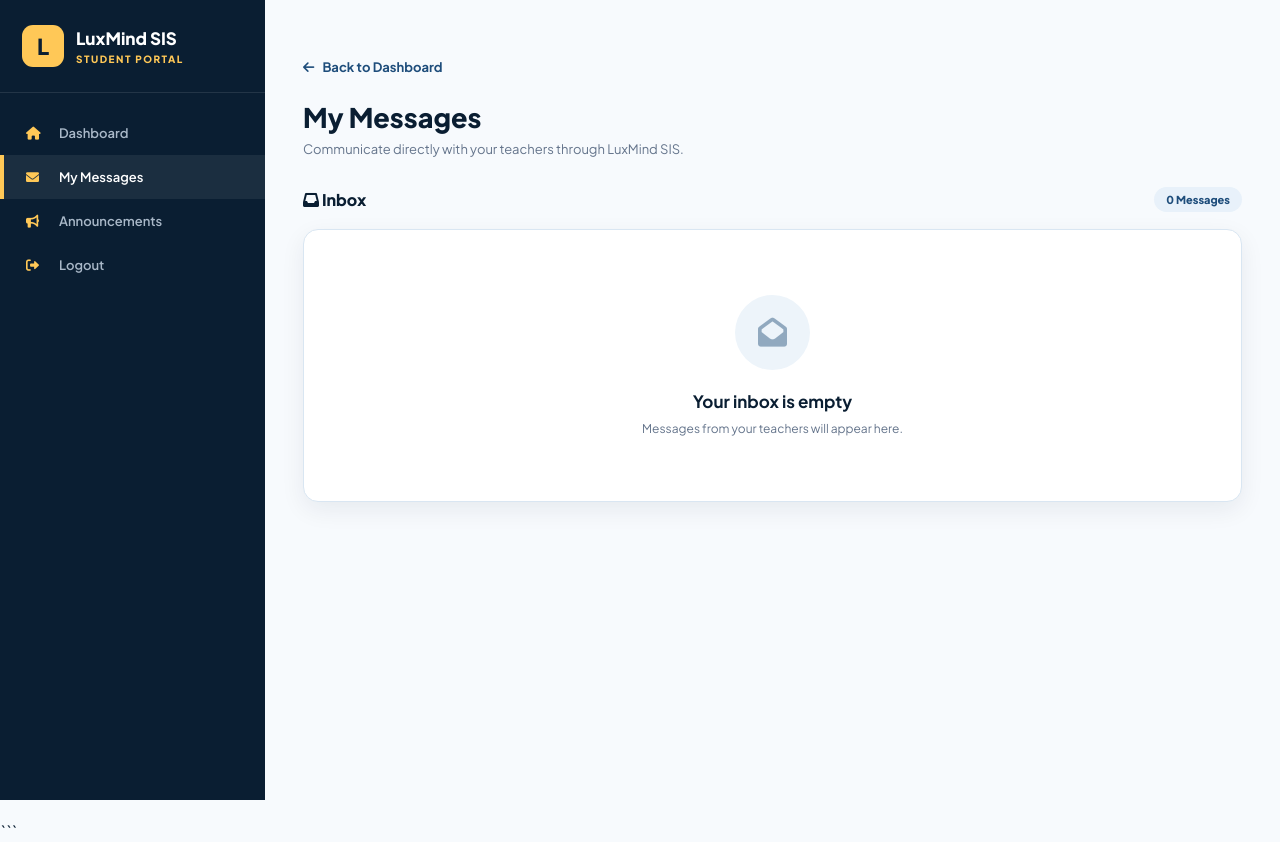
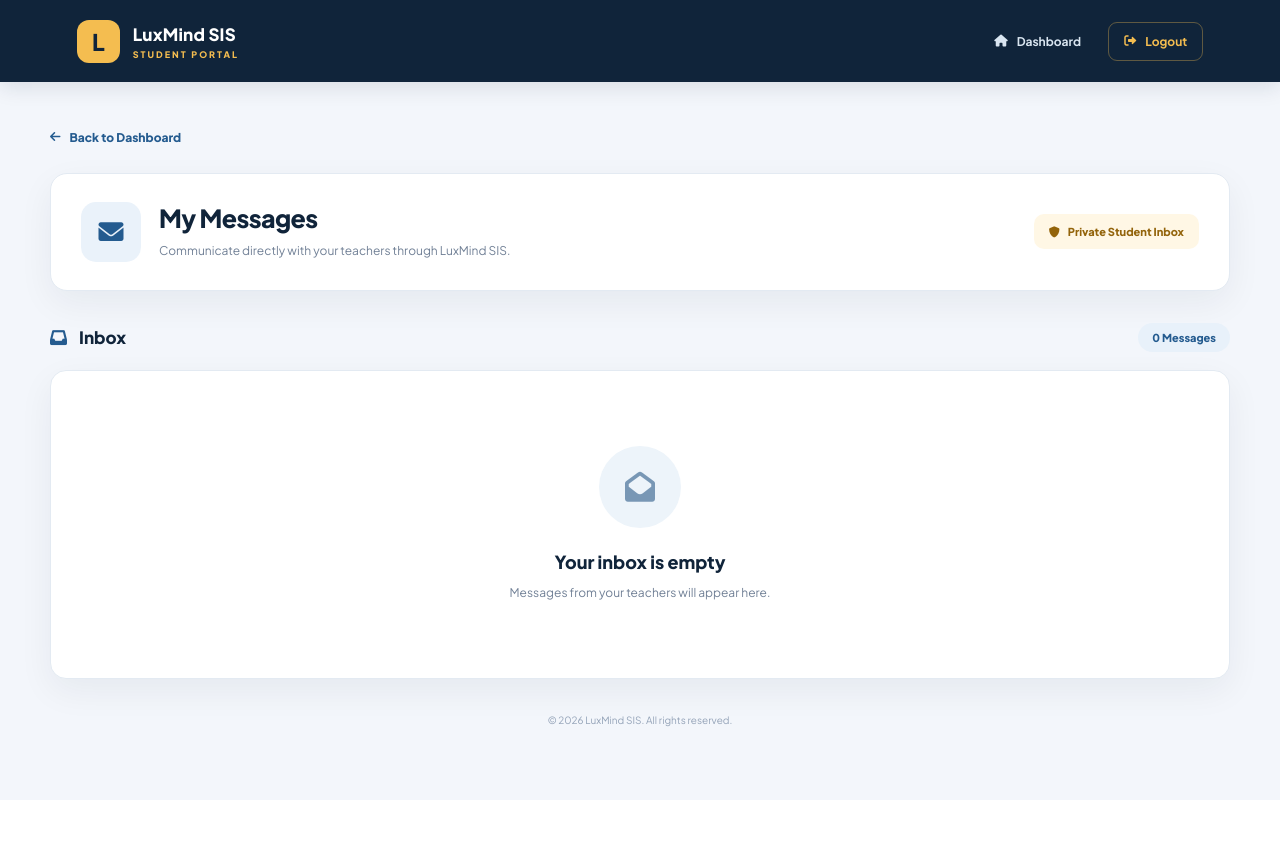
Before and after one commit to janvier0074/luxmind-sis-v2, a Node server app: template views/student-messages.ejs in a window 1280 px wide. After the commit the page ends 727 px from the top, so only its background shows below. Run offline with Node 20, Linux system fonts and the light colour scheme; the template is opened without the code that fills it, so the values that code supplies are empty; some libraries are stand-ins or nearby versions.

Commit message:
Redesign student messages page without sidebar

````diff
--- a/views/student-messages.ejs
+++ b/views/student-messages.ejs
@@ -1,4 +1,4 @@
-```ejs
+
 <!DOCTYPE html>
 <html lang="en">
 <head>
@@ -8,157 +8,234 @@
 
   <link rel="stylesheet" href="https://cdnjs.cloudflare.com/ajax/libs/font-awesome/6.0.0-beta3/css/all.min.css">
   <link href="https://fonts.googleapis.com/css2?family=Plus+Jakarta+Sans:wght@400;500;600;700;800&display=swap" rel="stylesheet">
-  <link rel="stylesheet" href="/css/mobile.css">
 
   <style>
-    * { box-sizing: border-box; margin: 0; padding: 0; font-family: 'Plus Jakarta Sans', sans-serif; }
+    :root {
+      --navy: #10243a;
+      --blue: #245b8f;
+      --gold: #f4bd50;
+      --background: #f3f6fb;
+      --white: #ffffff;
+      --muted: #718096;
+      --border: #e3eaf2;
+      --success: #16845d;
+      --danger: #b42318;
+      --shadow: 0 12px 35px rgba(16,36,58,.06);
+    }
 
-    :root {
-      --navy: #0a1e32;
-      --blue: #1e4d7b;
-      --gold: #ffc857;
-      --ice: #f7fafd;
-      --frost: #d9e6f2;
-      --muted: #64748b;
-      --success: #16845d;
-      --shadow: 0 8px 25px rgba(10,30,50,.07);
+    * {
+      box-sizing: border-box;
+      margin: 0;
+      padding: 0;
+      font-family: 'Plus Jakarta Sans', sans-serif;
     }
 
     body {
       min-height: 100vh;
-      background: var(--ice);
+      background: var(--background);
       color: var(--navy);
     }
 
-    .sidebar {
-      position: fixed;
-      inset: 0 auto 0 0;
-      width: 265px;
+    a {
+      text-decoration: none;
+    }
+
+    .top-header {
       background: var(--navy);
       color: white;
-      z-index: 1000;
-      overflow-y: auto;
-      transition: transform .3s ease;
+      padding: 0 6%;
+      min-height: 82px;
+      display: flex;
+      align-items: center;
+      justify-content: space-between;
+      gap: 20px;
+      box-shadow: 0 5px 20px rgba(16,36,58,.12);
     }
 
-    .sidebar-brand {
+    .brand {
+      display: flex;
+      align-items: center;
+      gap: 13px;
+    }
+
+    .brand-mark {
+      width: 43px;
+      height: 43px;
+      display: grid;
+      place-items: center;
+      border-radius: 12px;
+      background: var(--gold);
+      color: var(--navy);
+      font-size: 23px;
+      font-weight: 800;
+    }
+
+    .brand-name {
+      font-size: 17px;
+      font-weight: 800;
+      letter-spacing: .2px;
+    }
+
+    .brand-name span {
+      display: block;
+      color: var(--gold);
+      font-size: 9px;
+      letter-spacing: 2px;
+      margin-top: 4px;
+    }
+
+    .header-links {
       display: flex;
       align-items: center;
       gap: 12px;
-      padding: 25px 22px;
-      border-bottom: 1px solid rgba(255,255,255,.1);
     }
 
-    .brand-mark {
-      width: 42px;
-      height: 42px;
-      display: grid;
-      place-items: center;
-      background: var(--gold);
-      color: var(--navy);
-      border-radius: 11px;
-      font-size: 22px;
-      font-weight: 800;
-    }
-
-    .brand-name { font-weight: 800; font-size: 17px; }
-    .brand-name span {
-      display: block;
-      color: var(--gold);
-      font-size: 10px;
-      letter-spacing: 1.5px;
-      margin-top: 4px;
-    }
-
-    .sidebar-menu {
-      list-style: none;
-      padding: 18px 0;
-    }
-
-    .menu-link {
-      display: flex;
+    .header-link {
+      display: inline-flex;
       align-items: center;
-      gap: 13px;
-      padding: 14px 22px;
-      color: #a9b8c8;
-      text-decoration: none;
-      font-size: 13px;
-      font-weight: 600;
-      border-left: 4px solid transparent;
+      gap: 9px;
+      color: #d9e5f0;
+      font-size: 12px;
+      font-weight: 700;
+      padding: 11px 15px;
+      border-radius: 9px;
       transition: .2s;
     }
 
-    .menu-link i {
-      width: 20px;
-      color: var(--gold);
+    .header-link:hover {
+      background: rgba(255,255,255,.1);
+      color: white;
     }
 
-    .menu-link:hover,
-    .menu-link.active {
-      color: white;
-      background: rgba(255,255,255,.07);
-      border-left-color: var(--gold);
+    .header-link.logout {
+      color: var(--gold);
+      border: 1px solid rgba(244,189,80,.35);
     }
 
     .main-content {
-      margin-left: 265px;
-      padding: 38px;
-      min-height: 100vh;
-    }
-
-    .page-container {
-      max-width: 1050px;
-      margin: auto;
-    }
-
-    .top-bar {
-      display: flex;
-      justify-content: space-between;
-      align-items: center;
-      flex-wrap: wrap;
-      gap: 15px;
-      margin-bottom: 30px;
-    }
-
-    .top-bar h1 {
-      font-size: 27px;
-      font-weight: 800;
-    }
-
-    .top-bar p {
-      color: var(--muted);
-      font-size: 13px;
-      margin-top: 7px;
+      width: 100%;
+      max-width: 1250px;
+      margin: 0 auto;
+      padding: 42px 35px 65px;
     }
 
     .back-link {
       display: inline-flex;
       align-items: center;
-      gap: 8px;
+      gap: 9px;
       color: var(--blue);
-      text-decoration: none;
-      font-size: 13px;
-      font-weight: 700;
-      margin-bottom: 25px;
+      font-size: 12px;
+      font-weight: 800;
+      margin-bottom: 28px;
     }
 
-    .inbox-heading {
+    .back-link:hover {
+      color: var(--navy);
+    }
+
+    .page-heading {
+      display: flex;
+      align-items: center;
+      justify-content: space-between;
+      flex-wrap: wrap;
+      gap: 20px;
+      margin-bottom: 32px;
+      padding: 28px 30px;
+      background: var(--white);
+      border: 1px solid var(--border);
+      border-radius: 17px;
+      box-shadow: var(--shadow);
+    }
+
+    .heading-content {
+      display: flex;
+      align-items: center;
+      gap: 18px;
+    }
+
+    .heading-icon {
+      width: 60px;
+      height: 60px;
+      display: grid;
+      place-items: center;
+      border-radius: 15px;
+      background: #eaf2fa;
+      color: var(--blue);
+      font-size: 25px;
+    }
+
+    .page-heading h1 {
+      font-size: 25px;
+      font-weight: 800;
+      letter-spacing: -.6px;
+    }
+
+    .page-heading p {
+      color: var(--muted);
+      font-size: 12px;
+      margin-top: 7px;
+      line-height: 1.6;
+    }
+
+    .heading-badge {
+      display: inline-flex;
+      align-items: center;
+      gap: 8px;
+      padding: 11px 15px;
+      border-radius: 10px;
+      background: #fff7e5;
+      color: #93640b;
+      font-size: 11px;
+      font-weight: 800;
+    }
+
+    .alert {
+      padding: 14px 17px;
+      border-radius: 11px;
+      margin-bottom: 20px;
+      font-size: 12px;
+      font-weight: 700;
+      display: flex;
+      align-items: center;
+      gap: 10px;
+    }
+
+    .alert-success {
+      background: #e9f8f0;
+      color: #176b49;
+      border: 1px solid #c9eed9;
+    }
+
+    .alert-error {
+      background: #fff0f0;
+      color: var(--danger);
+      border: 1px solid #f5d0d0;
+    }
+
+    .section-heading {
       display: flex;
       justify-content: space-between;
       align-items: center;
-      margin-bottom: 17px;
+      flex-wrap: wrap;
+      gap: 12px;
+      margin-bottom: 18px;
     }
 
-    .inbox-heading h2 {
-      font-size: 16px;
+    .section-heading h2 {
+      font-size: 17px;
       font-weight: 800;
+    }
+
+    .section-heading h2 i {
+      color: var(--blue);
+      margin-right: 9px;
     }
 
     .message-count {
       color: var(--blue);
       background: #e8f1fa;
       border-radius: 30px;
-      padding: 6px 12px;
+      padding: 8px 14px;
       font-size: 11px;
       font-weight: 800;
     }
@@ -166,16 +243,22 @@
     .inbox-list {
       display: flex;
       flex-direction: column;
-      gap: 17px;
+      gap: 19px;
     }
 
     .msg-card {
-      background: white;
-      border: 1px solid var(--frost);
+      background: var(--white);
+      border: 1px solid var(--border);
       border-left: 5px solid var(--blue);
-      border-radius: 14px;
-      padding: 23px;
+      border-radius: 15px;
+      padding: 25px;
       box-shadow: var(--shadow);
+      transition: transform .2s, box-shadow .2s;
+    }
+
+    .msg-card:hover {
+      transform: translateY(-2px);
+      box-shadow: 0 16px 38px rgba(16,36,58,.09);
     }
 
     .msg-card.unread {
@@ -305,112 +406,128 @@
 
     .empty-state {
       background: white;
-      border: 1px solid var(--frost);
-      border-radius: 15px;
-      padding: 65px 20px;
+      border: 1px solid var(--border);
+      border-radius: 16px;
+      padding: 75px 20px;
       text-align: center;
       box-shadow: var(--shadow);
     }
 
     .empty-icon {
-      width: 75px;
-      height: 75px;
+      width: 82px;
+      height: 82px;
       display: grid;
       place-items: center;
-      margin: 0 auto 20px;
+      margin: 0 auto 22px;
       border-radius: 50%;
       background: #edf4fa;
-      color: #91a9bf;
-      font-size: 29px;
+      color: #7897b5;
+      font-size: 30px;
     }
 
     .empty-state h3 {
-      font-size: 17px;
-      margin-bottom: 9px;
+      font-size: 18px;
+      margin-bottom: 10px;
+      font-weight: 800;
     }
 
     .empty-state p {
       color: var(--muted);
       font-size: 12px;
+      line-height: 1.7;
     }
 
-    .mobile-menu-btn {
-      display: none;
-      position: fixed;
-      top: 15px;
-      left: 15px;
-      z-index: 1002;
-      width: 43px;
-      height: 43px;
-      background: var(--navy);
-      color: var(--gold);
-      border: none;
-      border-radius: 10px;
-      font-size: 18px;
+    .page-footer {
+      text-align: center;
+      color: #94a3b8;
+      font-size: 10px;
+      padding-top: 35px;
     }
 
-    .sidebar-overlay {
-      display: none;
-      position: fixed;
-      inset: 0;
-      background: rgba(10,30,50,.55);
-      z-index: 999;
+    @media(max-width: 700px) {
+      .top-header {
+        padding: 15px 18px;
+        min-height: 72px;
       }
 
-    .alert {
-      padding: 13px 16px;
-      border-radius: 9px;
-      margin-bottom: 18px;
-      font-size: 12px;
-      font-weight: 600;
+      .brand-name {
+        font-size: 15px;
       }
 
-    .alert-success {
-      background: #e9f8f0;
-      color: #176b49;
+      .header-links {
+        gap: 3px;
       }
 
-    .alert-error {
-      background: #fff0f0;
-      color: #a52c2c;
+      .header-link {
+        padding: 9px;
+        font-size: 11px;
       }
 
-    @media(max-width: 768px) {
-      .mobile-menu-btn { display: grid; place-items: center; }
-
-      .sidebar { transform: translateX(-100%); }
-      .sidebar.active { transform: translateX(0); }
-
-      .sidebar-overlay.active { display: block; }
+      .header-link span {
+        display: none;
+      }
 
       .main-content {
-        margin-left: 0;
-        padding: 75px 17px 25px;
+        padding: 25px 15px 45px;
       }
 
-      .top-bar h1 { font-size: 23px; }
+      .page-heading {
+        padding: 21px 18px;
+      }
 
-      .msg-card { padding: 17px; }
+      .heading-icon {
+        width: 48px;
+        height: 48px;
+        font-size: 20px;
+      }
 
-      .msg-header { flex-direction: column; }
+      .page-heading h1 {
+        font-size: 21px;
+      }
 
-      .reply-actions button { width: 100%; }
+      .heading-badge {
+        width: 100%;
+        justify-content: center;
+      }
+
+      .msg-card {
+        padding: 18px;
+      }
+
+      .msg-header {
+        flex-direction: column;
+      }
+
+      .msg-subject {
+        font-size: 15px;
+      }
+
+      .reply-actions button {
+        width: 100%;
+      }
+    }
+
+    @media(max-width: 380px) {
+      .brand-mark {
+        width: 37px;
+        height: 37px;
+      }
+
+      .brand-name {
+        font-size: 13px;
+      }
+
+      .heading-content {
+        gap: 11px;
+      }
     }
   </style>
-
-  <script src="/js/mobile.js" defer></script>
 </head>
 
 <body>
 
-  <button class="mobile-menu-btn" onclick="toggleMobileMenu()" aria-label="Open navigation">
-    <i class="fas fa-bars"></i>
-  </button>
-
-  <div class="sidebar-overlay" id="sidebarOverlay" onclick="toggleMobileMenu()"></div>
-
-  <aside class="sidebar" id="sidebar">
-    <div class="sidebar-brand">
+  <header class="top-header">
+    <div class="brand">
       <div class="brand-mark">L</div>
       <div class="brand-name">
         LuxMind SIS
@@ -418,55 +535,62 @@
       </div>
     </div>
 
-    <ul class="sidebar-menu">
-      <li>
-        <a href="/sis/my" class="menu-link">
-          <i class="fas fa-home"></i> Dashboard
+    <nav class="header-links">
+      <a href="/sis/my" class="header-link">
+        <i class="fas fa-home"></i>
+        <span>Dashboard</span>
       </a>
-      </li>
-      <li>
-        <a href="/sis/my/messages" class="menu-link active">
-          <i class="fas fa-envelope"></i> My Messages
+
+      <a href="/logout" class="header-link logout">
+        <i class="fas fa-sign-out-alt"></i>
+        <span>Logout</span>
       </a>
-      </li>
-      <li>
-        <a href="/sis/my/announcements" class="menu-link">
-          <i class="fas fa-bullhorn"></i> Announcements
-        </a>
-      </li>
-      <li>
-        <a href="/logout" class="menu-link">
-          <i class="fas fa-sign-out-alt"></i> Logout
-        </a>
-      </li>
-    </ul>
-  </aside>
+    </nav>
+  </header>
 
   <main class="main-content">
-    <div class="page-container">
 
     <a href="/sis/my" class="back-link">
-        <i class="fas fa-arrow-left"></i> Back to Dashboard
+      <i class="fas fa-arrow-left"></i>
+      Back to Dashboard
     </a>
 
-      <header class="top-bar">
+    <section class="page-heading">
+      <div class="heading-content">
+        <div class="heading-icon">
+          <i class="fas fa-envelope"></i>
+        </div>
+
         <div>
           <h1>My Messages</h1>
           <p>Communicate directly with your teachers through LuxMind SIS.</p>
         </div>
-      </header>
+      </div>
+
+      <div class="heading-badge">
+        <i class="fas fa-shield-alt"></i>
+        Private Student Inbox
+      </div>
+    </section>
 
     <% if (typeof success !== 'undefined' && success) { %>
-        <div class="alert alert-success"><%= success %></div>
+      <div class="alert alert-success">
+        <i class="fas fa-check-circle"></i>
+        <%= success %>
+      </div>
     <% } %>
 
     <% if (typeof error !== 'undefined' && error) { %>
-        <div class="alert alert-error"><%= error %></div>
+      <div class="alert alert-error">
+        <i class="fas fa-exclamation-circle"></i>
+        <%= error %>
+      </div>
     <% } %>
 
     <section>
-        <div class="inbox-heading">
+      <div class="section-heading">
         <h2><i class="fas fa-inbox"></i> Inbox</h2>
+
         <span class="message-count">
           <%= Array.isArray(inbox) ? inbox.length : 0 %> Messages
         </span>
@@ -562,16 +693,11 @@
       </div>
     </section>
 
-    </div>
+    <footer class="page-footer">
+      © <%= new Date().getFullYear() %> LuxMind SIS. All rights reserved.
+    </footer>
+
   </main>
-
-  <script>
-    function toggleMobileMenu() {
-      document.getElementById('sidebar').classList.toggle('active');
-      document.getElementById('sidebarOverlay').classList.toggle('active');
-    }
-  </script>
 
 </body>
 </html>
-```
````
Also changed, not shown: other parts of views/student-messages.ejs (+55 -30 lines). Lines whose indentation alone changed are shown as unchanged.
